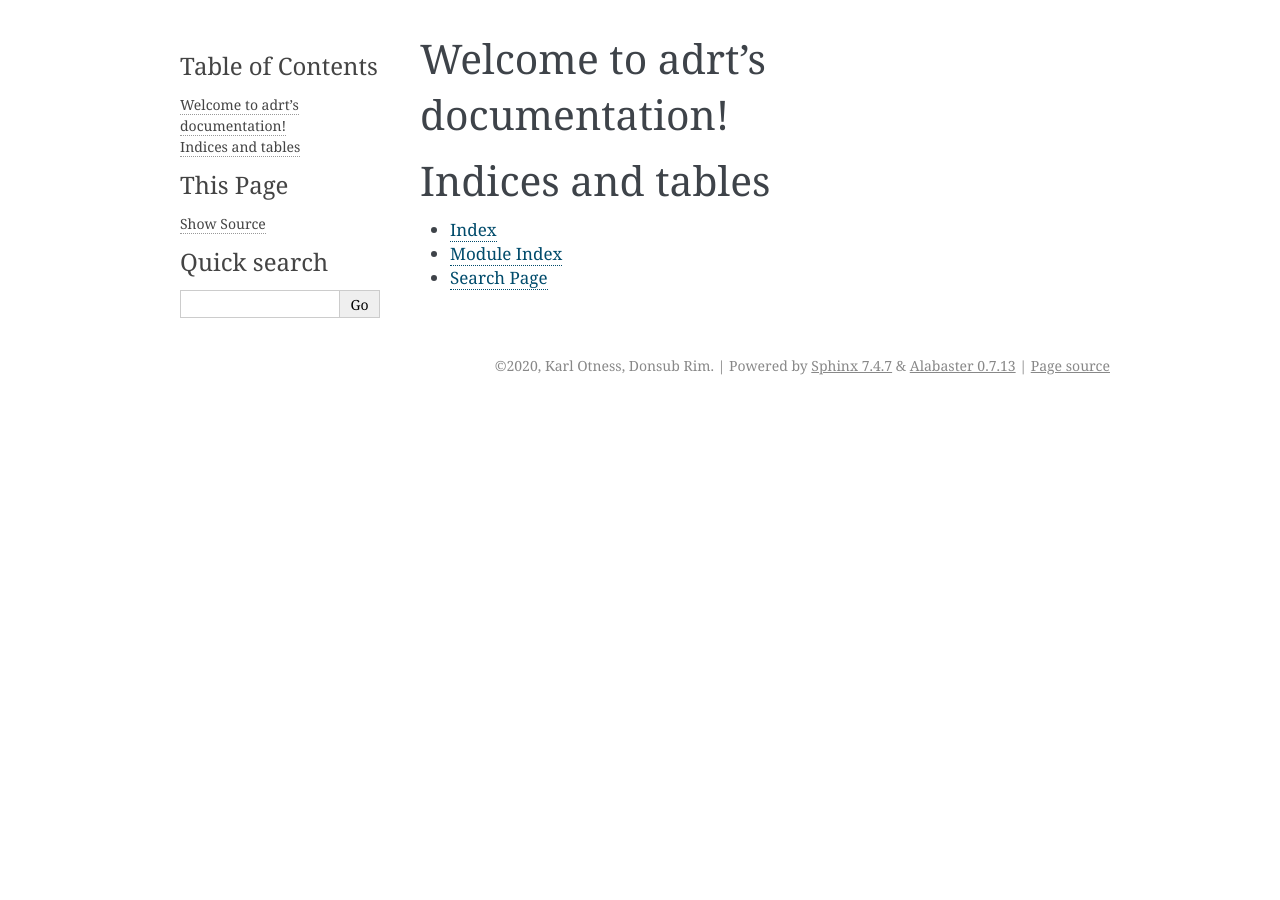
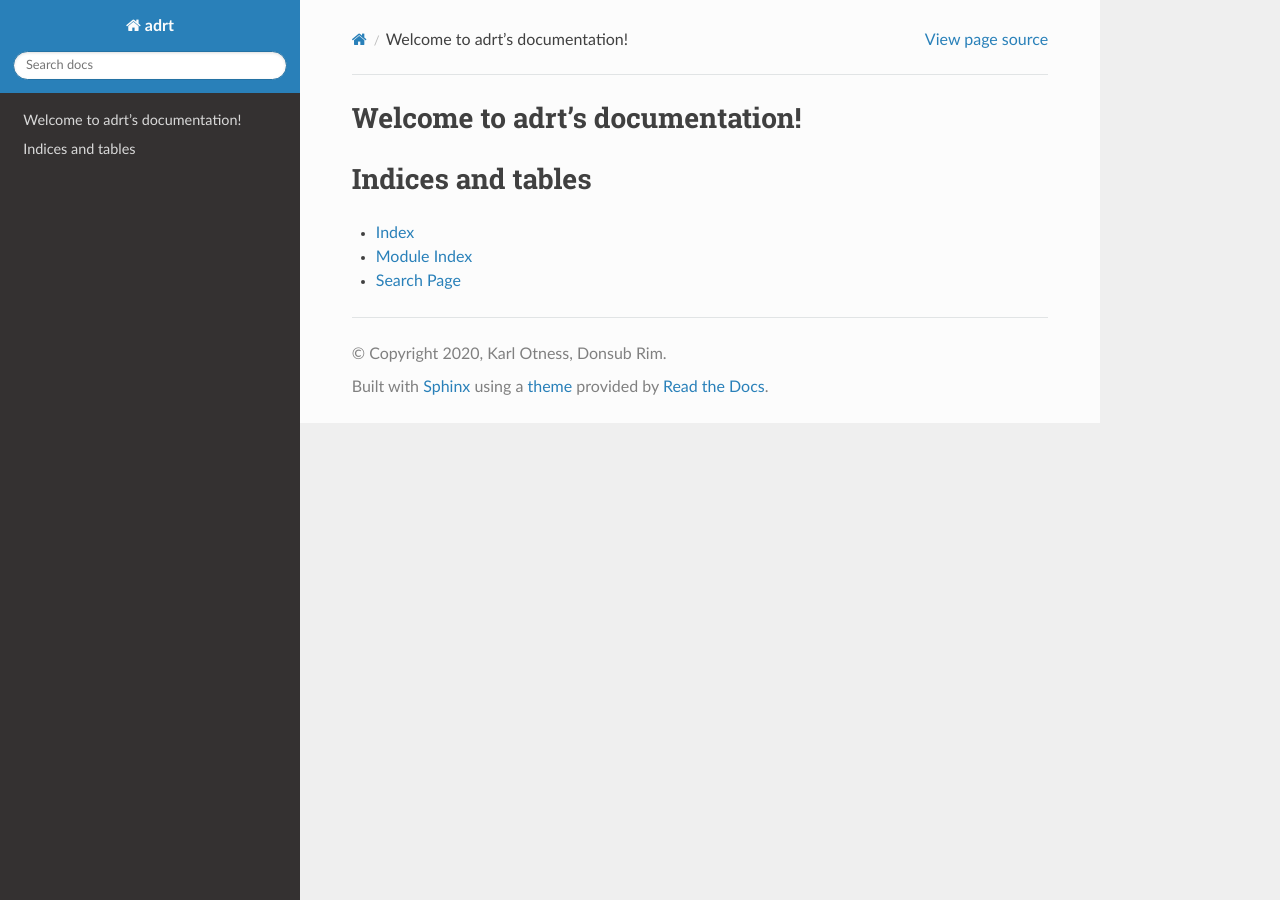
Before and after one commit to karlotness/adrt, a Sphinx documentation site: the page built from docs/index.rst, in a window 1280 px wide. Built offline with Sphinx 7.4.7 and the Read the Docs theme 2.0.0, drawn with Linux system fonts in a browser that asks for light colours; some of the changed lines change nothing that is shown.

Commit message:
Configure Sphinx for building documentation.
Simplify configuration, enable extensions to handle NumPy-style
docstrings, and allow cross-linking to other doc sites.

```diff
--- a/docs/conf.py
+++ b/docs/conf.py
@@ -1,52 +1,34 @@
-# Configuration file for the Sphinx documentation builder.
-#
-# This file only contains a selection of the most common options. For a full
-# list see the documentation:
-# https://www.sphinx-doc.org/en/master/usage/configuration.html
+import os
+import sys
 
-# -- Path setup --------------------------------------------------------------
+# Project information
+project = "adrt"
+copyright = "2020, Karl Otness, Donsub Rim"
+author = "Karl Otness, Donsub Rim"
 
-# If extensions (or modules to document with autodoc) are in another directory,
-# add these directories to sys.path here. If the directory is relative to the
-# documentation root, use os.path.abspath to make it absolute, like shown here.
-#
-# import os
-# import sys
-# sys.path.insert(0, os.path.abspath('.'))
+# Configure path to ADRT code
+sys.path.insert(0, os.path.abspath(".."))
 
-
-# -- Project information -----------------------------------------------------
-
-project = 'adrt'
-copyright = '2020, Karl Otness, Donsub Rim'
-author = 'Karl Otness, Donsub Rim'
-
-
-# -- General configuration ---------------------------------------------------
-
-# Add any Sphinx extension module names here, as strings. They can be
-# extensions coming with Sphinx (named 'sphinx.ext.*') or your custom
-# ones.
+# Other configuration
 extensions = [
+    "sphinx.ext.autodoc",
+    "sphinx.ext.napoleon",
+    "sphinx.ext.intersphinx",
+    "sphinx_rtd_theme",
 ]
 
-# Add any paths that contain templates here, relative to this directory.
-templates_path = ['_templates']
+templates_path = ["_templates"]
+exclude_patterns = ["_build", "Thumbs.db", ".DS_Store"]
+html_static_path = ["_static"]
 
-# List of patterns, relative to source directory, that match files and
-# directories to ignore when looking for source files.
-# This pattern also affects html_static_path and html_extra_path.
-exclude_patterns = ['_build', 'Thumbs.db', '.DS_Store']
+# Theme
+html_theme = "sphinx_rtd_theme"
 
+# Autodoc configuration
+autodoc_mock_imports = ["adrt._adrt_cdefs"]
 
-# -- Options for HTML output -------------------------------------------------
-
-# The theme to use for HTML and HTML Help pages.  See the documentation for
-# a list of builtin themes.
-#
-html_theme = 'alabaster'
-
-# Add any paths that contain custom static files (such as style sheets) here,
-# relative to this directory. They are copied after the builtin static files,
-# so a file named "default.css" will overwrite the builtin "default.css".
-html_static_path = ['_static']
+# Intersphinx configuration
+intersphinx_mapping = {
+    "python": ("https://docs.python.org/3", None),
+    "numpy": ("https://numpy.org/doc/stable/", None),
+}
```
